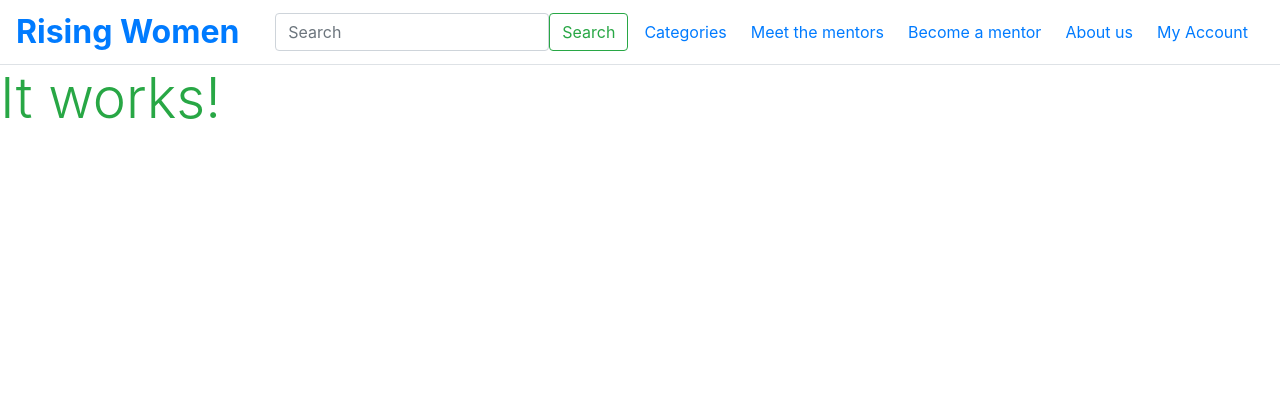
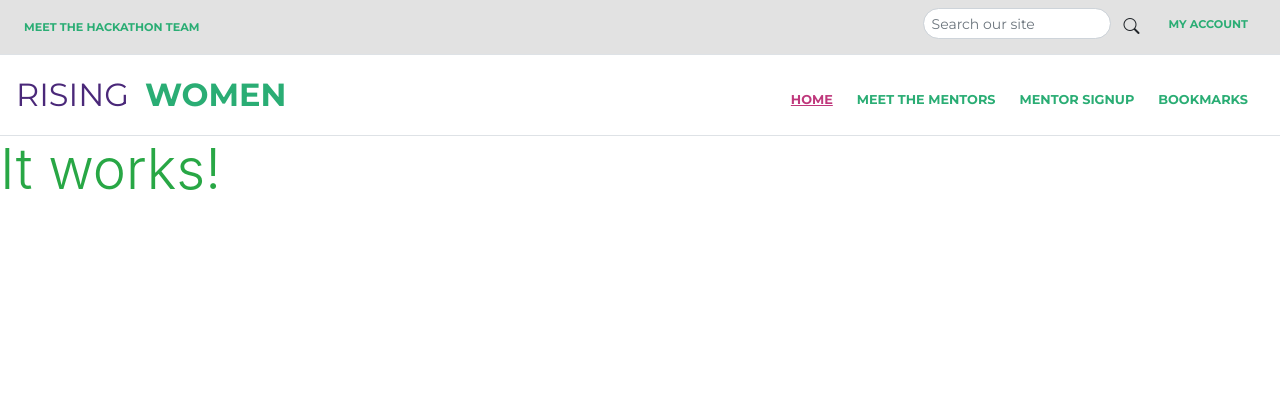
Before and after one commit to rachel-o-donnell/rising-women, a Django app: page / in a window 1280 px wide. Shown: the top 420 px of the page. Run offline with Django 3.2, Linux system fonts and the light colour scheme.

Commit message:
header redesign

```diff
--- a/static/css/style.css
+++ b/static/css/style.css
@@ -25,3 +25,41 @@
 .toast-capper {
     height: 2px;
 }
+header {
+    font-family: 'Montserrat', sans-serif;
+}
+
+.color-green {
+    color: #2aad74;
+}
+.color-dark-purple {
+    color: #4a2879;
+}
+
+.nav-link {
+    font-size: .8rem;
+    font-weight: 600;
+    text-transform: uppercase;
+    color: #2aad74;
+}
+
+.nav-link:hover {
+    color: #bf387c;
+}
+
+.nav-link-active {
+    color: #bf387c;
+    text-decoration: underline;
+}
+
+.nav-link-small {
+    font-size: .7rem;
+}
+
+.bg-light-grey {
+    background-color: #e2e2e2;
+}
+
+.form-rounded {
+    border-radius: 1rem;
+}
--- a/templates/base.html
+++ b/templates/base.html
@@ -23,6 +23,10 @@
     {% endblock %}
 
     {% block extra_css %}
+    <link rel="stylesheet" href="{% static 'css/style.css' %}">
+    <link rel="preconnect" href="https://fonts.googleapis.com">
+    <link rel="preconnect" href="https://fonts.gstatic.com" crossorigin>
+    <link href="https://fonts.googleapis.com/css2?family=Montserrat:wght@100;300;400;700&display=swap" rel="stylesheet">
     {% endblock %}
 
     {% block corejs %}
--- a/templates/includes/header.html
+++ b/templates/includes/header.html
@@ -1,42 +1,27 @@
 <header>
-    <nav class="navbar navbar-expand-lg border-bottom">
-        <a class="navbar-brand main-logo-link" href="{% url 'home' %}">
-            <h2 class="logo-font text-black my-0"><strong>Rising Women</strong></h2>
-        </a>
-        <button class="navbar-light navbar-toggler" type="button" data-toggle="collapse"
-            data-target="#navbarSupportedContent" aria-controls="navbarSupportedContent" aria-expanded="false"
-            aria-label="Toggle navigation">
-            <span class="navbar-toggler-icon"></span>
-        </button>
-        <div class="collapse navbar-collapse" id="navbarSupportedContent">
+    <nav class="navbar navbar-expand-lg border-bottom bg-light-grey mb-2">
+        <ul class="navbar-nav mb-2 mb-lg-0 text-center mr-auto">
+            <li class="nav-item mr-2">
+                <a class="nav-link nav-link-small color-green" href="{% url 'mentors-list' %}">Meet the Hackathon
+                    Team</a>
+            </li>
+        </ul>
+        <ul class="navbar-nav mb-2 mb-lg-0 text-center">
+            <li class="nav-item">
                 <form class="d-flex ml-auto mr-2" role="search">
-                <input class="form-control me-2" type="search" placeholder="Search" aria-label="Search">
-                <button class="btn btn-outline-success" type="submit">Search</button>
+                    <input class="form-control form-control-sm form-rounded me-2" type="search"
+                           placeholder="Search our site" aria-label="Search">
+                    <button class="btn" type="submit"><i class="bi bi-search"></i></button>
                 </form>
-            <ul class="navbar-nav mb-2 mb-lg-0 text-center">
+            </li>
+            {% if request.user.is_authenticated %}
+                <li class="nav-item mr-2">
+                    <span class="nav-link nav-link-small"><i
+                            class="bi bi-person-fill-check mr-1"></i>{{ request.user.username }}</span>
+                </li>
+            {% endif %}
             <li class="nav-item mr-2 dropdown">
-                    <a class="nav-link text-black" href="#" id="all-products-link" data-toggle="dropdown"
-                        aria-haspopup="true" aria-expanded="false">
-                        Categories
-                    </a>
-                    <div class="dropdown-menu border-0" aria-labelledby="all-category-link">
-                        <a href="" class="dropdown-item">Technical skills</a>
-                        <a href="" class="dropdown-item ">Leadership skills</a>
-                        <a href="" class="dropdown-item ">Management development</a>
-                        <a href="" class="dropdown-item">Interpersonal skills</a>
-                    </div>
-                </li>
-                <li class="nav-item mr-2">
-                    <a class="nav-link" href="{% url 'mentors-list' %}">Meet the mentors</a>
-                </li>
-                <li class="nav-item mr-2">
-                    <a class="nav-link" href="#" class="post-link" target="_blank">Become a mentor</a>
-                </li>
-                <li class="nav-item mr-2">
-                    <a class="nav-link" href="#">About us</a>
-                </li>
-                <li class="nav-item mr-2 dropdown">
-                    <a class="text-black nav-link" href="#" id="user-options" data-toggle="dropdown"
+                <a class="text-black nav-link  nav-link-small" href="#" id="user-options" data-toggle="dropdown"
                    aria-haspopup="true" aria-expanded="false">
                     <div class="text-center">
                         <div><i class="fas fa-user fa-lg"></i></div>
@@ -57,6 +42,33 @@
                 </div>
             </li>
         </ul>
+    </nav>
+    <nav class="navbar navbar-expand-lg border-bottom">
+        <a class="navbar-brand" href="{% url 'home' %}">
+            <h2 class=""><span class="font-weight-medium color-dark-purple mr-3">RISING</span><span
+                    class="font-weight-bold color-green">WOMEN</span>
+            </h2>
+        </a>
+        <button class="navbar-light navbar-toggler" type="button" data-toggle="collapse"
+                data-target="#navbarSupportedContent" aria-controls="navbarSupportedContent" aria-expanded="false"
+                aria-label="Toggle navigation">
+            <span class="navbar-toggler-icon"></span>
+        </button>
+        <div class="collapse navbar-collapse justify-content-end" id="navbarSupportedContent">
+            <ul class="navbar-nav mb-2 mb-lg-0 text-center">
+                <li class="nav-item mr-2">
+                    <a class="nav-link nav-link-active" href="/">Home</a>
+                </li>
+                <li class="nav-item mr-2">
+                    <a class="nav-link" href="{% url 'mentors-list' %}">Meet the mentors</a>
+                </li>
+                <li class="nav-item mr-2">
+                    <a class="nav-link" href="#" target="_blank">Mentor Signup</a>
+                </li>
+                <li class="nav-item mr-2">
+                    <a class="nav-link" href="#">Bookmarks</a>
+                </li>
+            </ul>
         </div>
     </nav>
 </header>
```
Lines whose indentation alone changed are shown as unchanged.
